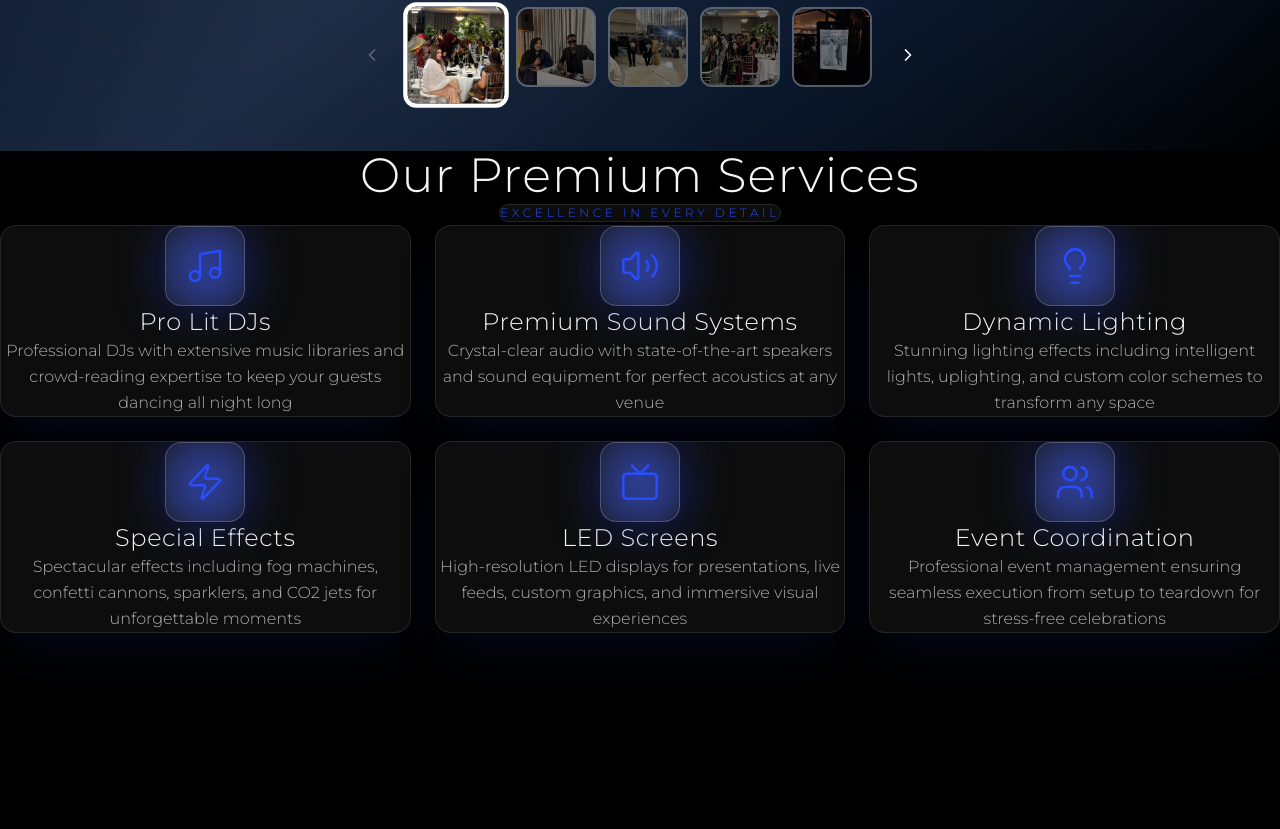
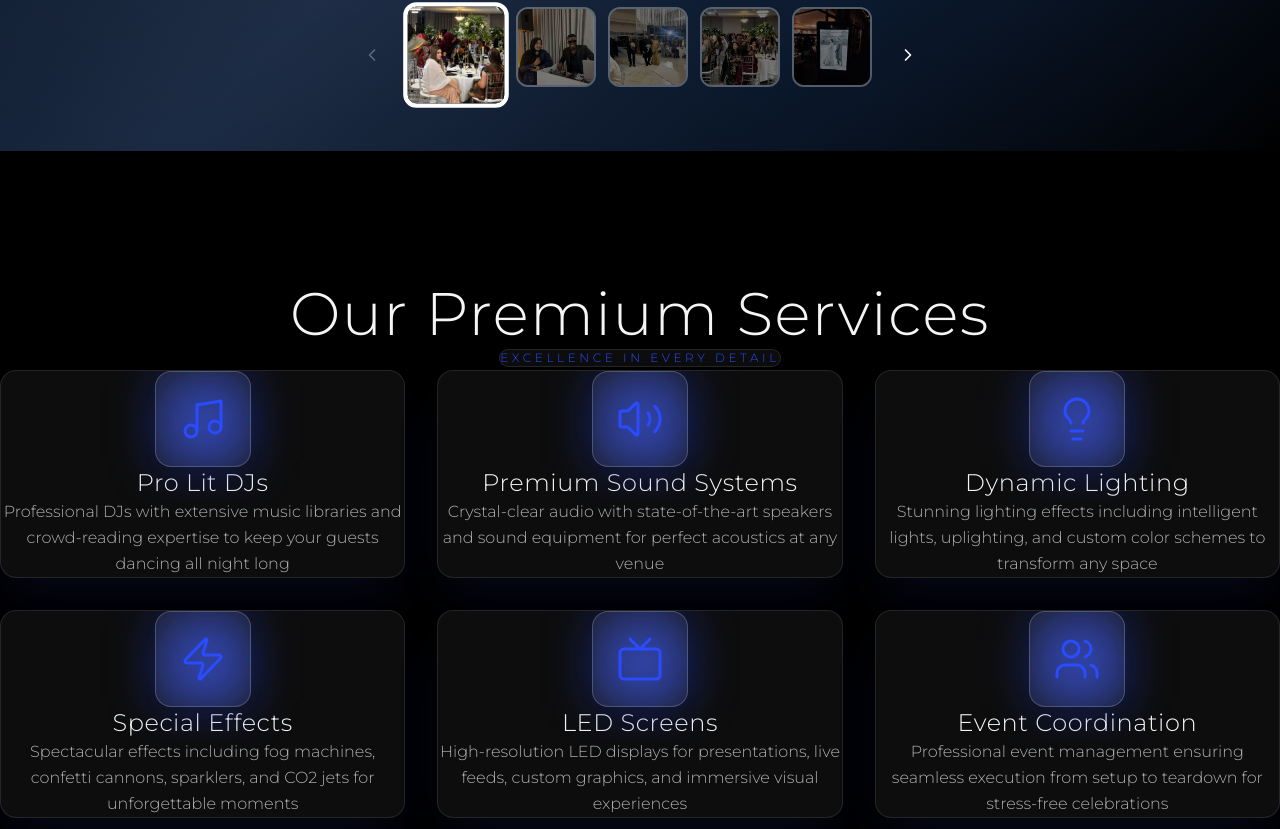
Before and after one commit to Naomi-Faffy/LightSound, a React (Vite) app: page / in a window 1280 px wide. Shown: the part 1591-2420 px from the top of the page. Built offline with nearby package versions, Linux system fonts and the light colour scheme.

Commit message:
Update portfolio

```diff
--- a/src/pages/Services.jsx
+++ b/src/pages/Services.jsx
@@ -46,7 +46,7 @@ export default function Services() {
   ];
 
   return (
-    <div className="min-h-screen bg-[#000000] relative overflow-hidden">
+    <div className="min-h-screen bg-[#000000] relative overflow-hidden flex items-center py-16 md:py-20">
       {/* Luxury Background Effects */}
       <div className="fixed inset-0 pointer-events-none">
         <div className="absolute top-0 left-1/4 w-[500px] h-[500px] bg-[#2A4CFF]/20 rounded-full filter blur-[120px] animate-pulse" />
@@ -55,15 +55,15 @@ export default function Services() {
       </div>
 
       {/* Services Section */}
-      <div className="relative max-w-7xl mx-auto px-6 py-20 md:py-32">
+      <div className="relative w-full max-w-[1400px] mx-auto px-6 lg:px-8">
         <motion.div
           initial={{ opacity: 0, y: 20 }}
           whileInView={{ opacity: 1, y: 0 }}
           viewport={{ once: true }}
           transition={{ duration: 0.8 }}
-          className="text-center mb-16"
+          className="text-center mb-12 lg:mb-16"
         >
-          <h2 className="text-4xl md:text-5xl font-light text-[#F5F5F5] mb-4 tracking-wide">
+          <h2 className="text-4xl md:text-5xl lg:text-6xl font-light text-[#F5F5F5] mb-4 tracking-wide">
             Our Premium Services
           </h2>
           <Badge className="bg-white/5 backdrop-blur-xl text-[#2A4CFF] border border-white/10 px-6 py-2 text-xs font-light uppercase tracking-[0.3em]">
@@ -71,7 +71,7 @@ export default function Services() {
           </Badge>
         </motion.div>
 
-        <div className="grid grid-cols-1 md:grid-cols-2 lg:grid-cols-3 gap-6">
+        <div className="grid grid-cols-1 md:grid-cols-2 lg:grid-cols-3 gap-6 lg:gap-8">
           {services.map((service, index) => (
             <motion.div
               key={index}
@@ -84,19 +84,19 @@ export default function Services() {
               <Card className="group h-full bg-white/5 backdrop-blur-2xl border border-white/10 hover:border-[#2A4CFF]/60 transition-all duration-700 overflow-hidden shadow-2xl shadow-[#2A4CFF]/10 hover:shadow-[#2A4CFF]/40 rounded-2xl">
                 <div className="absolute inset-0 bg-gradient-to-br from-[#2A4CFF]/10 via-transparent to-transparent opacity-0 group-hover:opacity-100 transition-opacity duration-700" />
 
-                <CardContent className="relative p-8 flex flex-col items-center text-center">
+                <CardContent className="relative p-6 lg:p-8 flex flex-col items-center text-center h-full">
                   {/* Icon with luxury styling */}
-                  <div className="relative mb-6">
+                  <div className="relative mb-5 lg:mb-6">
                     <div className="absolute inset-0 bg-gradient-to-br from-[#2A4CFF]/30 to-[#2A4CFF]/50 rounded-2xl blur-xl group-hover:blur-2xl transition-all duration-700" />
-                    <div className="relative w-20 h-20 rounded-2xl bg-white/5 backdrop-blur-xl border border-white/20 flex items-center justify-center group-hover:scale-110 group-hover:rotate-6 transition-all duration-700 shadow-lg">
-                      <service.icon className="w-10 h-10 text-[#2A4CFF] group-hover:text-[#F5F5F5] transition-colors duration-700" strokeWidth={1.5} />
+                    <div className="relative w-20 h-20 lg:w-24 lg:h-24 rounded-2xl bg-white/5 backdrop-blur-xl border border-white/20 flex items-center justify-center group-hover:scale-110 group-hover:rotate-6 transition-all duration-700 shadow-lg">
+                      <service.icon className="w-10 h-10 lg:w-12 lg:h-12 text-[#2A4CFF] group-hover:text-[#F5F5F5] transition-colors duration-700" strokeWidth={1.5} />
                     </div>
                   </div>
 
-                  <h3 className="text-2xl font-light text-[#F5F5F5] mb-4 tracking-wide group-hover:text-[#2A4CFF] transition-colors duration-700">
+                  <h3 className="text-xl lg:text-2xl font-light text-[#F5F5F5] mb-3 lg:mb-4 tracking-wide group-hover:text-[#2A4CFF] transition-colors duration-700">
                     {service.title}
                   </h3>
-                  <p className="text-[#F5F5F5]/70 leading-relaxed font-light group-hover:text-[#F5F5F5]/90 transition-colors duration-700">
+                  <p className="text-sm lg:text-base text-[#F5F5F5]/70 leading-relaxed font-light group-hover:text-[#F5F5F5]/90 transition-colors duration-700">
                     {service.description}
                   </p>
                 </CardContent>
```
